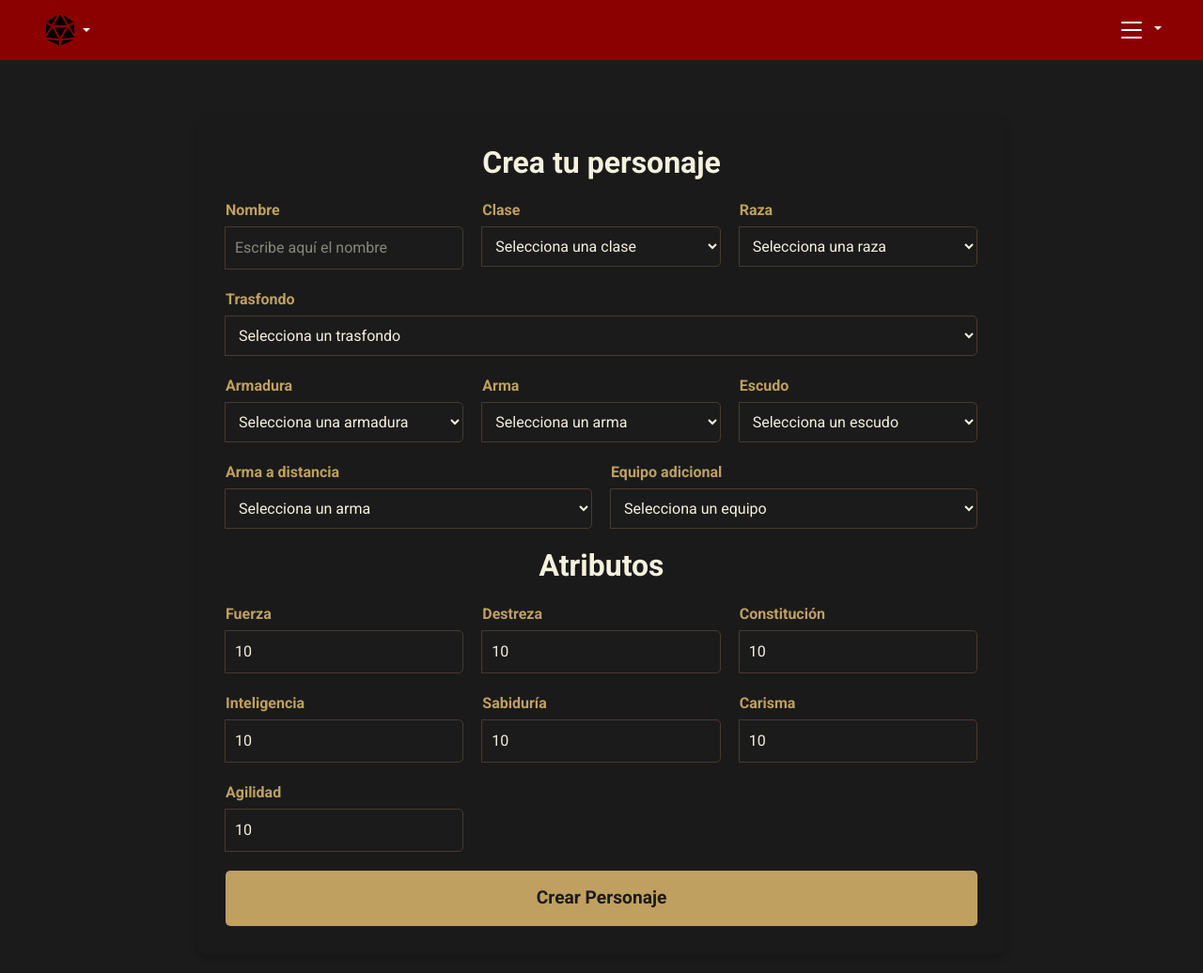
After one commit to Rodrigolopezbravo/CapstoneDnD, a Flask app: page /personajes in a window 1280 px wide. The commit adds this page. Shown: the whole page at 94% size. Run offline with Flask 3, Linux system fonts and the light colour scheme; some libraries are stand-ins or nearby versions.

Commit message:
agregados visuales, personaje.html

```diff
--- a/dnd_app/__init__.py
+++ b/dnd_app/__init__.py
@@ -58,6 +58,10 @@ def create_app():
     def index():
         return render_template('index.html')
 
+    @app.route('/personajes')
+    def personajes_page():
+        return render_template('personaje.html')
+
     @app.context_processor
     def inject_user():
         try:
--- /dev/null
+++ b/dnd_app/static/css/personaje.css
@@ -0,0 +1,140 @@
+
+:root {
+    --color-primary: #8b0000;
+    --color-secondary: #c0a060;
+    --color-accent: #1b1b1b;
+    --color-dark: #4b3832;
+    --color-light: #f4f1de;
+}
+
+body {
+    width: 100vw;
+    height: 100vh;
+    margin: 0;
+    padding: 0;
+    background-color: var(--color-accent) !important;
+    color: var(--color-light) !important;
+    font-family: 'Roboto', sans-serif;
+}
+
+html {
+    height: 100vh;
+}
+
+
+header {
+    background-color: var(--color-primary);
+    color: var(--color-light);
+    padding: 1rem 2rem;
+    display: flex;
+    justify-content: space-between;
+    align-items: center;
+}
+
+.dropdown a {
+    color: var(--color-light);
+    text-decoration: none;
+    display: flex;
+    align-items: center;
+}
+
+.dropdown-menu {
+    background-color: var(--color-dark);
+    border: 1px solid var(--color-secondary);
+}
+
+.dropdown-item {
+    color: var(--color-light) !important;
+}
+
+.dropdown-item:hover {
+    background-color: var(--color-secondary) !important;
+    color: var(--color-accent) !important;
+}
+
+
+.container {
+    max-width: 900px;
+    margin: 40px auto;
+    padding: 20px;
+}
+
+.form-container {
+    background-color: rgba(27, 27, 27, 0.8);
+    padding: 30px;
+    border-radius: 10px;
+    box-shadow: 0 4px 8px rgba(0, 0, 0, 0.2);
+}
+
+.form-title {
+    color: var(--color-light);
+    text-align: center;
+    margin-bottom: 20px;
+    font-family: 'Roboto', sans-serif;
+    font-weight: 700;
+}
+
+.section-container {
+    display: grid;
+    grid-template-columns: repeat(auto-fit, minmax(200px, 1fr));
+    gap: 20px;
+    margin-bottom: 20px;
+}
+
+.input-group {
+    display: flex;
+    flex-direction: column;
+}
+
+.input-group label {
+    color: var(--color-secondary);
+    margin-bottom: 5px;
+    font-weight: bold;
+}
+
+.input-group input,
+.input-group select {
+    padding: 10px;
+    border: 1px solid var(--color-dark);
+    border-radius: 5px;
+    background-color: var(--color-accent);
+    color: var(--color-light);
+    font-size: 1rem;
+}
+
+.input-group input:focus,
+.input-group select:focus {
+    outline: none;
+    border-color: var(--color-secondary);
+    box-shadow: 0 0 5px var(--color-secondary);
+}
+
+.input-group input::placeholder {
+    color: rgba(244, 241, 222, 0.5);
+}
+
+.submit-button {
+    display: block;
+    width: 100%;
+    padding: 15px;
+    background-color: var(--color-secondary);
+    color: var(--color-accent);
+    border: none;
+    border-radius: 5px;
+    font-size: 1.2rem;
+    font-weight: bold;
+    cursor: pointer;
+    transition: background-color 0.3s ease;
+}
+
+.submit-button:hover {
+    background-color: var(--color-dark);
+    color: var(--color-light);
+}
+
+
+@media (max-width: 768px) {
+    .section-container {
+        grid-template-columns: 1fr;
+    }
+}
--- a/dnd_app/templates/login.html
+++ b/dnd_app/templates/login.html
@@ -137,7 +137,7 @@
             messageDiv.textContent = result.message;
             messageDiv.style.color = 'green';
             setTimeout(() => {
-                window.location.href = '/';
+                window.location.href = '/index.html';
             }, 1500);
         } else {
             messageDiv.textContent = 'Error: ' + result.error;
--- a/dnd_app/templates/partials/header.html
+++ b/dnd_app/templates/partials/header.html
@@ -5,7 +5,7 @@
               <svg fill="#000000" width="40px" height="32px" viewBox="-16 0 512 512" xmlns="http://www.w3.org/2000/svg"><g id="SVGRepo_bgCarrier" stroke-width="0"></g><g id="SVGRepo_tracerCarrier" stroke-linecap="round" stroke-linejoin="round"></g><g id="SVGRepo_iconCarrier"><path d="M106.75 215.06L1.2 370.95c-3.08 5 .1 11.5 5.93 12.14l208.26 22.07-108.64-190.1zM7.41 315.43L82.7 193.08 6.06 147.1c-2.67-1.6-6.06.32-6.06 3.43v162.81c0 4.03 5.29 5.53 7.41 2.09zM18.25 423.6l194.4 87.66c5.3 2.45 11.35-1.43 11.35-7.26v-65.67l-203.55-22.3c-4.45-.5-6.23 5.59-2.2 7.57zm81.22-257.78L179.4 22.88c4.34-7.06-3.59-15.25-10.78-11.14L17.81 110.35c-2.47 1.62-2.39 5.26.13 6.78l81.53 48.69zM240 176h109.21L253.63 7.62C250.5 2.54 245.25 0 240 0s-10.5 2.54-13.63 7.62L130.79 176H240zm233.94-28.9l-76.64 45.99 75.29 122.35c2.11 3.44 7.41 1.94 7.41-2.1V150.53c0-3.11-3.39-5.03-6.06-3.43zm-93.41 18.72l81.53-48.7c2.53-1.52 2.6-5.16.13-6.78l-150.81-98.6c-7.19-4.11-15.12 4.08-10.78 11.14l79.93 142.94zm79.02 250.21L256 438.32v65.67c0 5.84 6.05 9.71 11.35 7.26l194.4-87.66c4.03-1.97 2.25-8.06-2.2-7.56zm-86.3-200.97l-108.63 190.1 208.26-22.07c5.83-.65 9.01-7.14 5.93-12.14L373.25 215.06zM240 208H139.57L240 383.75 340.43 208H240z"></path></g></svg>
             </a>
             <ul class="dropdown-menu text-small shadow" style="">
-              <li><a class="dropdown-item" href="#">opcion 1</a></li>
+              <li><a class="dropdown-item" href="/personajes">Crear personaje</a></li>
               <li><a class="dropdown-item" href="#">opcion 2</a></li>
               <li><a class="dropdown-item" href="#">opcion 3</a></li>
               <li><hr class="dropdown-divider"></li>
--- /dev/null
+++ b/dnd_app/templates/personaje.html
@@ -0,0 +1,188 @@
+<!DOCTYPE html>
+<html lang="es">
+<head>
+    <meta charset="UTF-8">
+    <meta name="viewport" content="width=device-width, initial-scale=1.0">
+    <title>Crea tu personaje</title>
+
+    <link href="https://cdn.jsdelivr.net/npm/bootstrap@5.3.8/dist/css/bootstrap.min.css" rel="stylesheet" integrity="sha384-sRIl4kxILFvY47J16cr9ZwB07vP4J8+LH7qKQnuqkuIAvNWLzeN8tE5YBujZqJLB" crossorigin="anonymous">
+
+    <link rel="stylesheet" href="{{ url_for('static', filename='css/personaje.css') }}">
+
+    <link rel="preconnect" href="https://fonts.googleapis.com">
+    <link rel="preconnect" href="https://fonts.gstatic.com" crossorigin>
+    <link href="https://fonts.googleapis.com/css2?family=Roboto:wght@400;700&display=swap" rel="stylesheet">
+</head>
+<body>
+
+    {% include 'partials/header.html' %}
+
+    <main class="container">
+        <form class="form-container">
+            <h2 class="form-title">Crea tu personaje</h2>
+
+            <section class="section-container">
+                <div class="input-group">
+                    <label for="nombre">Nombre</label>
+                    <input type="text" id="nombre" name="nombre" placeholder="Escribe aquí el nombre" required>
+                </div>
+                <div class="input-group">
+                    <label for="clase">Clase</label>
+                    <select id="clase" name="clase">
+                        <option value="">Selecciona una clase</option>
+                    </select>
+                </div>
+                <div class="input-group">
+                    <label for="raza">Raza</label>
+                    <select id="raza" name="raza">
+                        <option value="">Selecciona una raza</option>
+                    </select>
+                </div>
+            </section>
+
+            <section class="section-container">
+                <div class="input-group full-width">
+                    <label for="trasfondo">Trasfondo</label>
+                    <select id="trasfondo" name="trasfondo">
+                        <option value="">Selecciona un trasfondo</option>
+                    </select>
+                </div>
+            </section>
+
+            <section class="section-container">
+                <div class="input-group">
+                    <label for="armadura">Armadura</label>
+                    <select id="armadura" name="armadura">
+                        <option value="">Selecciona una armadura</option>
+                    </select>
+                </div>
+                <div class="input-group">
+                    <label for="arma">Arma</label>
+                    <select id="arma" name="arma">
+                        <option value="">Selecciona un arma</option>
+                    </select>
+                </div>
+                <div class="input-group">
+                    <label for="escudo">Escudo</label>
+                    <select id="escudo" name="escudo">
+                        <option value="">Selecciona un escudo</option>
+                    </select>
+                </div>
+            </section>
+
+            <section class="section-container">
+                <div class="input-group">
+                    <label for="arma-distancia">Arma a distancia</label>
+                    <select id="arma-distancia" name="arma-distancia">
+                        <option value="">Selecciona un arma</option>
+                    </select>
+                </div>
+                <div class="input-group">
+                    <label for="equipo-adicional">Equipo adicional</label>
+                    <select id="equipo-adicional" name="equipo-adicional">
+                        <option value="">Selecciona un equipo</option>
+                    </select>
+                </div>
+            </section>
+
+            <h2 class="form-title">Atributos</h2>
+
+            <section class="section-container">
+                <div class="input-group">
+                    <label for="fuerza">Fuerza</label>
+                    <input type="number" id="fuerza" name="fuerza" value="10" min="1" max="30">
+                </div>
+                <div class="input-group">
+                    <label for="destreza">Destreza</label>
+                    <input type="number" id="destreza" name="destreza" value="10" min="1" max="30">
+                </div>
+                <div class="input-group">
+                    <label for="constitucion">Constitución</label>
+                    <input type="number" id="constitucion" name="constitucion" value="10" min="1" max="30">
+                </div>
+                <div class="input-group">
+                    <label for="inteligencia">Inteligencia</label>
+                    <input type="number" id="inteligencia" name="inteligencia" value="10" min="1" max="30">
+                </div>
+                <div class="input-group">
+                    <label for="sabiduria">Sabiduría</label>
+                    <input type="number" id="sabiduria" name="sabiduria" value="10" min="1" max="30">
+                </div>
+                <div class="input-group">
+                    <label for="carisma">Carisma</label>
+                    <input type="number" id="carisma" name="carisma" value="10" min="1" max="30">
+                </div>
+                <div class="input-group">
+                    <label for="agilidad">Agilidad</label>
+                    <input type="number" id="agilidad" name="agilidad" value="10" min="1" max="30">
+                </div>
+            </section>
+
+            <button type="submit" class="submit-button">Crear Personaje</button>
+        </form>
+    </main>
+
+    <script src="https://cdn.jsdelivr.net/npm/bootstrap@5.3.8/dist/js/bootstrap.bundle.min.js" integrity="sha384-FKyoEForCGlyvwx9Hj09JcYn3nv7wiPVlz7YYwJrWVcXK/BmnVDxM+D2scQbITxI" crossorigin="anonymous"></script>
+
+    <script>
+        document.addEventListener('DOMContentLoaded', () => {
+            const form = document.querySelector('form');
+            const submitButton = document.querySelector('.submit-button');
+
+            form.addEventListener('submit', async (event) => {
+                event.preventDefault();
+
+                submitButton.disabled = true;
+                submitButton.textContent = 'Creando...';
+
+
+                const data = {
+                    nombre: document.getElementById('nombre').value,
+                    clase: document.getElementById('clase').value,
+                    raza: document.getElementById('raza').value,
+                    trasfondo: document.getElementById('trasfondo').value,
+                    armadura: document.getElementById('armadura').value,
+                    arma: document.getElementById('arma').value,
+                    escudo: document.getElementById('escudo').value,
+                    "arma-distancia": document.getElementById('arma-distancia').value,
+                    "equipo-adicional": document.getElementById('equipo-adicional').value,
+                    fuerza: parseInt(document.getElementById('fuerza').value),
+                    destreza: parseInt(document.getElementById('destreza').value),
+                    constitucion: parseInt(document.getElementById('constitucion').value),
+                    inteligencia: parseInt(document.getElementById('inteligencia').value),
+                    sabiduria: parseInt(document.getElementById('sabiduria').value),
+                    carisma: parseInt(document.getElementById('carisma').value),
+                    agilidad: parseInt(document.getElementById('agilidad').value)
+                };
+
+
+                try {
+                    const response = await fetch('/api/personajes/create', {
+                        method: 'POST',
+                        headers: {
+                            'Content-Type': 'application/json',
+                        },
+                        body: JSON.stringify(data),
+                    });
+
+
+                    if (response.ok) {
+                        const result = await response.json();
+                        alert('Personaje creado con éxito: ' + result.message);
+                        form.reset();
+                    } else {
+                        const error = await response.json();
+                        alert('Error: ' + error.error);
+                    }
+                } catch (error) {
+                    console.error('Error de conexión:', error);
+                    alert('Hubo un problema de conexión al crear el personaje.');
+                } finally {
+                    submitButton.disabled = false;
+                    submitButton.textContent = 'Crear Personaje';
+                }
+            });
+        });
+    </script>
+</body>
+</html>
```
Also changed, not shown: dnd_app/static/css/style.css (+83 -31 lines), dnd_app/templates/index.html (+48 -14 lines), instance/dnd_app.db.
